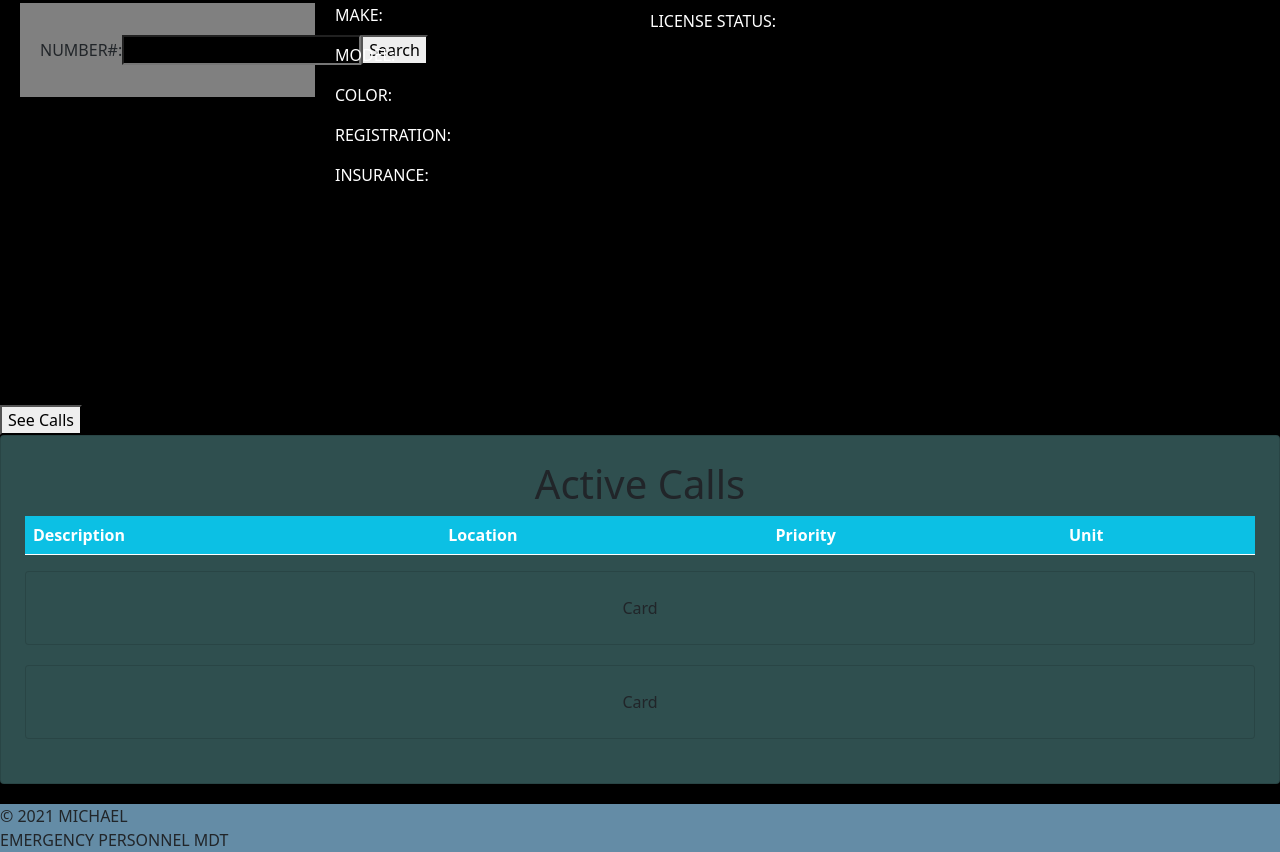
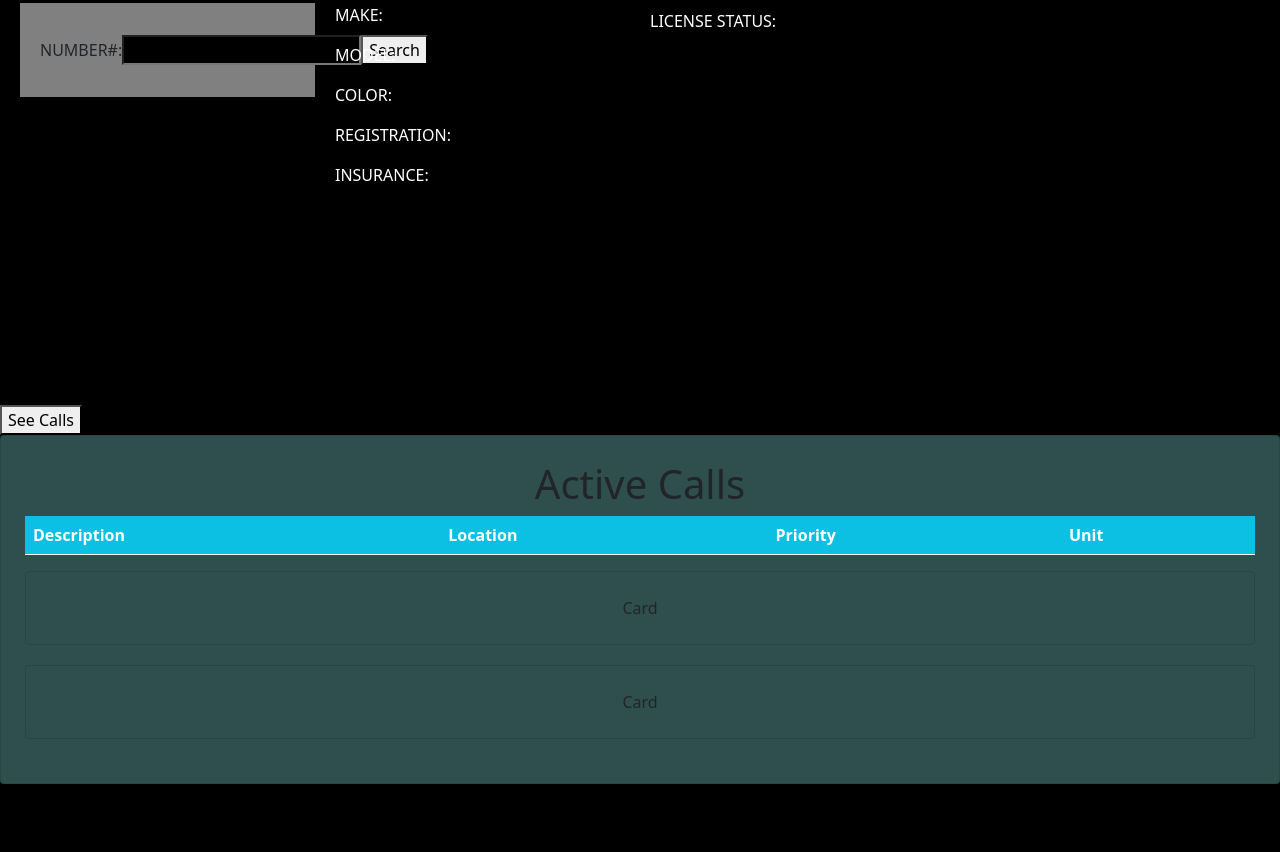
Before and after one commit to tprloucks/policeMDT, a plain HTML site: page index.html in a window 1280 px wide. Shown: the part 421-1273 px from the top of the page. After the commit the page ends 1225 px from the top, so only its background shows below. Drawn offline with nearby package versions, Linux system fonts and the light colour scheme.

Commit message:
took out footer

```diff
--- a/index.html
+++ b/index.html
@@ -106,10 +106,7 @@
         <div class="card">Card</div>
         <div class="card">Card</div>
     </div>
-    <footer class="footer">
-        <div class="footer__copyright">&copy; 2021 MICHAEL</div>
-        <div class="footer__signature">EMERGENCY PERSONNEL MDT</div>
-    </footer>
+
     <script src="https://cdn.jsdelivr.net/npm/bootstrap@5.0.0-beta3/dist/js/bootstrap.bundle.min.js" integrity="sha384-JEW9xMcG8R+pH31jmWH6WWP0WintQrMb4s7ZOdauHnUtxwoG2vI5DkLtS3qm9Ekf" crossorigin="anonymous"></script>
     <script src="main.js"></script>
 </body>
```
